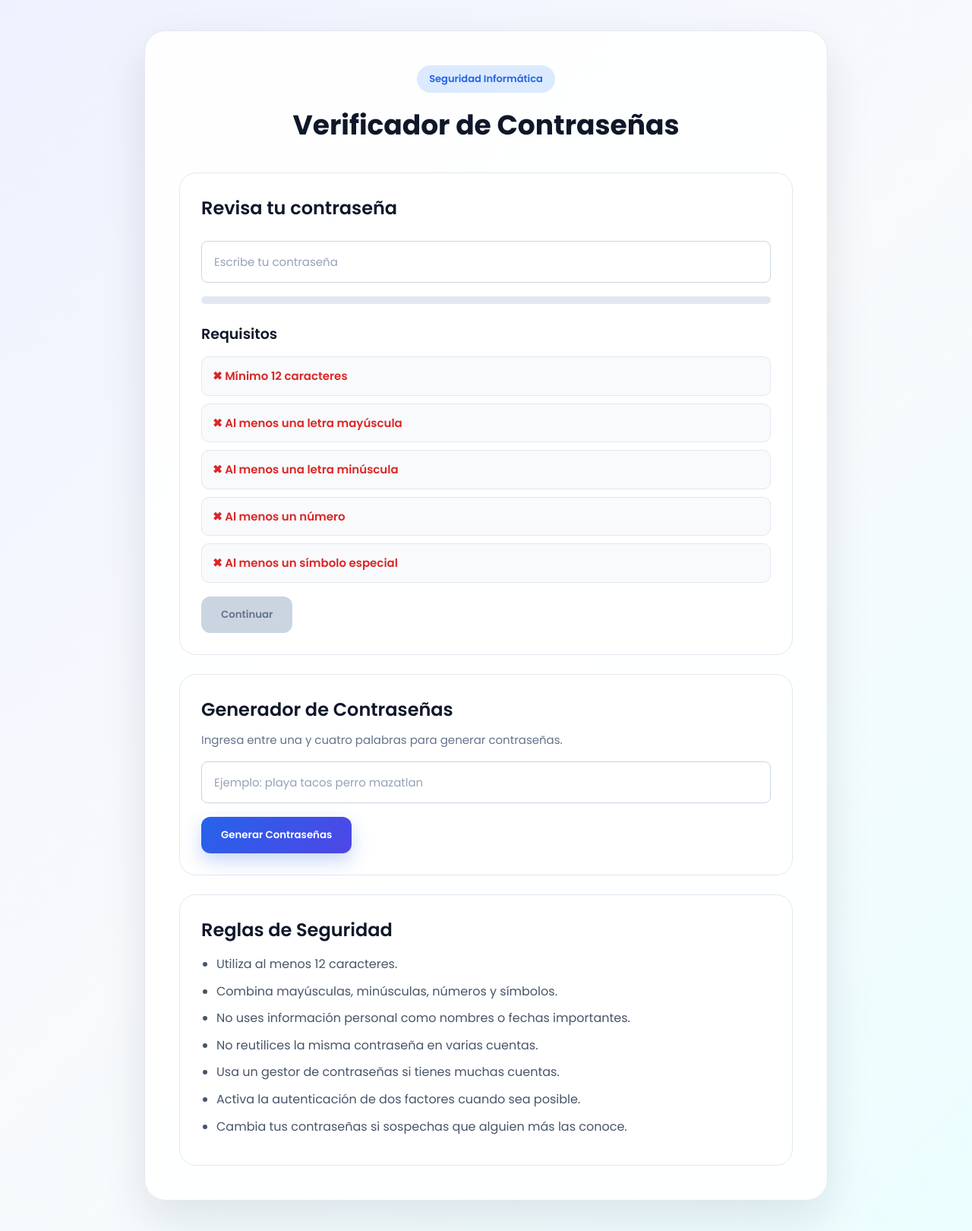
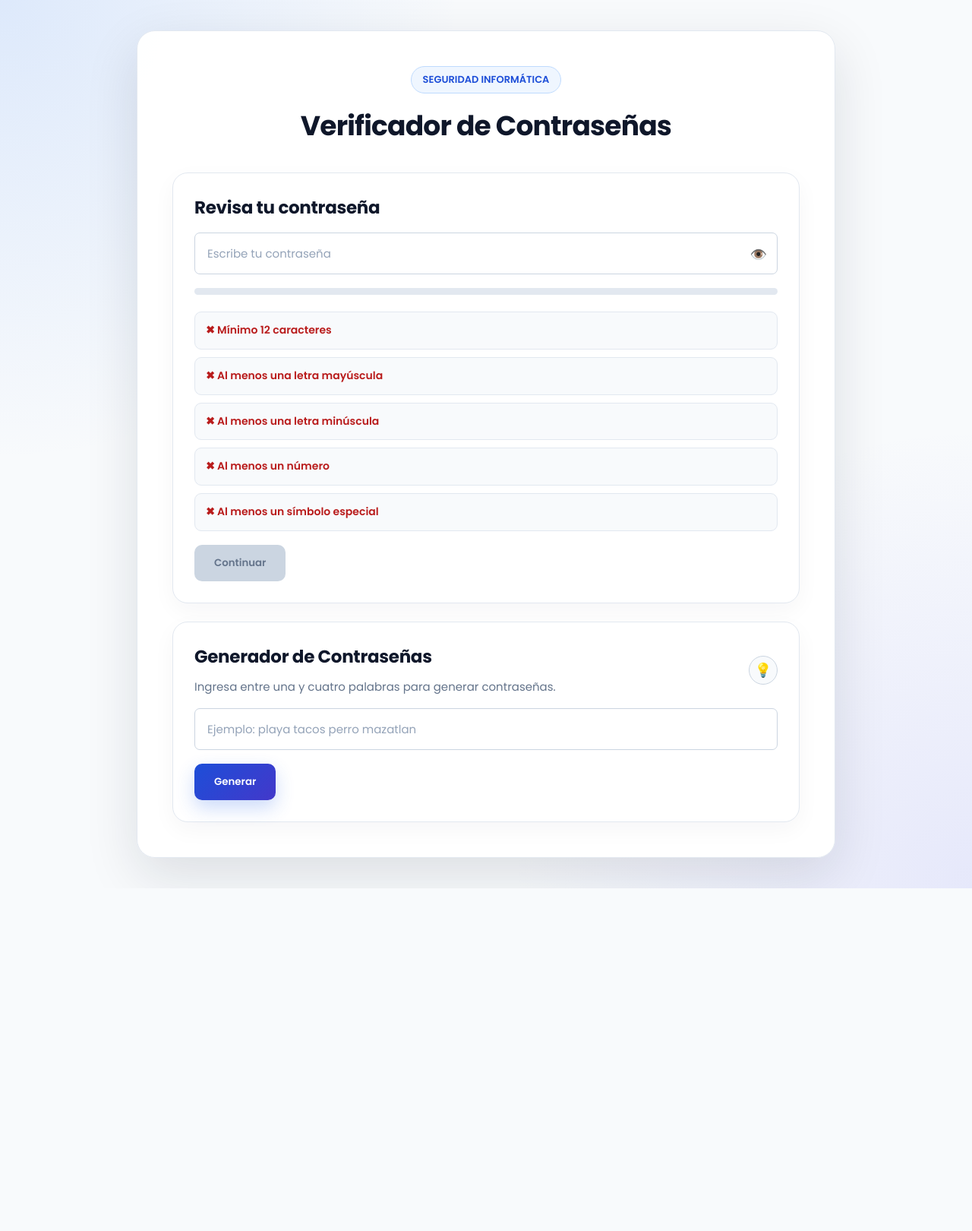
Before and after one commit to andreaosuna9/securepassword, a Flask app: page / in a window 1280 px wide. Shown: the whole page at 76% size. After the commit the page ends 1169 px from the top, so only its background shows below. Run offline with Flask 3, Linux system fonts and the light colour scheme.

Commit message:
Actualizo cambios del proyecto

```diff
--- a/templates/index.html
+++ b/templates/index.html
@@ -20,35 +20,39 @@
         body {
             font-family: 'Google Sans', 'Product Sans', 'Poppins', sans-serif;
             min-height: 100vh;
-            background: linear-gradient(135deg, #EEF2FF, #F8FAFC, #ECFEFF);
+            background:
+                radial-gradient(circle at top left, rgba(59, 130, 246, 0.14), transparent 35%),
+                radial-gradient(circle at bottom right, rgba(99, 102, 241, 0.12), transparent 35%),
+                #F8FAFC;
             padding: 40px 20px;
             color: #0F172A;
         }
 
         .contenedor {
-            max-width: 900px;
+            max-width: 920px;
             margin: auto;
-            background: rgba(255, 255, 255, 0.95);
-            padding: 45px;
-            border-radius: 28px;
-            box-shadow: 0 25px 60px rgba(15, 23, 42, 0.10);
+            background: rgba(255, 255, 255, 0.98);
+            padding: 46px;
+            border-radius: 24px;
+            box-shadow: 0 24px 70px rgba(15, 23, 42, 0.12);
             border: 1px solid #E2E8F0;
         }
 
         .encabezado {
             text-align: center;
-            margin-bottom: 35px;
+            margin-bottom: 34px;
         }
 
         .badge {
             display: inline-block;
-            background: #DBEAFE;
-            color: #2563EB;
-            padding: 8px 16px;
-            border-radius: 50px;
+            background: #EFF6FF;
+            color: #1D4ED8;
+            padding: 7px 15px;
+            border-radius: 999px;
             font-size: 13px;
             font-weight: 600;
             margin-bottom: 15px;
+            border: 1px solid #BFDBFE;
         }
 
         h1 {
@@ -56,18 +60,20 @@
             color: #0F172A;
             margin-bottom: 12px;
             font-weight: 700;
+            letter-spacing: -0.8px;
         }
 
         h2 {
             color: #0F172A;
-            font-size: 24px;
+            font-size: 23px;
             margin-bottom: 10px;
-            font-weight: 600;
+            font-weight: 650;
+            letter-spacing: -0.3px;
         }
 
         h3 {
             color: #0F172A;
-            font-size: 19px;
+            font-size: 18px;
             margin: 25px 0 15px;
             font-weight: 600;
         }
@@ -81,17 +87,79 @@
         .seccion {
             background: #FFFFFF;
             border: 1px solid #E2E8F0;
-            border-radius: 22px;
+            border-radius: 20px;
             padding: 28px;
-            margin-top: 25px;
+            margin-top: 24px;
+            box-shadow: 0 10px 30px rgba(15, 23, 42, 0.04);
+        }
+
+        .titulo-seccion {
+            display: flex;
+            justify-content: space-between;
+            align-items: center;
+            gap: 15px;
+            margin-bottom: 8px;
+        }
+
+        .info-btn {
+            width: 38px;
+            height: 38px;
+            border-radius: 50%;
+            border: 1px solid #CBD5E1;
+            background: #F8FAFC;
+            color: #2563EB;
+            font-size: 18px;
+            cursor: pointer;
+            box-shadow: none;
+            margin-top: 0;
+            padding: 0;
+            display: flex;
+            justify-content: center;
+            align-items: center;
+            transition: 0.3s;
+        }
+
+        .info-btn:hover {
+            background: #EFF6FF;
+            transform: translateY(-1px);
+            box-shadow: 0 8px 18px rgba(37, 99, 235, 0.12);
+        }
+
+        .info-box {
+            display: none;
+            margin-top: 18px;
+            padding: 20px;
+            border-radius: 16px;
+            background: #F8FAFC;
+            border: 1px solid #E2E8F0;
+        }
+
+        .info-box.activo {
+            display: block;
+        }
+
+        .info-box ul {
+            padding-left: 18px;
+            margin-top: 8px;
+        }
+
+        .info-box li {
+            margin-bottom: 9px;
+            color: #475569;
+            line-height: 1.6;
+            font-size: 14px;
+        }
+
+        .input-contenedor {
+            position: relative;
+            margin-top: 16px;
         }
 
         input {
             width: 100%;
-            padding: 15px 16px;
+            padding: 15px 46px 15px 16px;
             border: 1px solid #CBD5E1;
-            border-radius: 8px;
-            margin-top: 16px;
+            border-radius: 7px;
             font-size: 15px;
             font-family: 'Google Sans', 'Product Sans', 'Poppins', sans-serif;
             color: #0F172A;
@@ -110,23 +178,39 @@
             box-shadow: 0 0 0 3px rgba(37, 99, 235, 0.10);
         }
 
+        .ojo {
+            position: absolute;
+            right: 14px;
+            top: 50%;
+            transform: translateY(-50%);
+            cursor: pointer;
+            color: #64748B;
+            font-size: 18px;
+            user-select: none;
+            transition: 0.2s;
+        }
+
+        .ojo:hover {
+            color: #2563EB;
+        }
+
         button {
-            background: linear-gradient(135deg, #2563EB, #4F46E5);
+            background: linear-gradient(135deg, #1D4ED8, #4338CA);
             color: white;
             border: none;
             padding: 14px 26px;
-            border-radius: 12px;
+            border-radius: 10px;
             cursor: pointer;
             font-family: 'Google Sans', 'Product Sans', 'Poppins', sans-serif;
             font-weight: 600;
             margin-top: 18px;
             transition: 0.3s;
-            box-shadow: 0 10px 25px rgba(37, 99, 235, 0.25);
+            box-shadow: 0 10px 25px rgba(37, 99, 235, 0.24);
         }
 
         button:hover {
             transform: translateY(-2px);
-            box-shadow: 0 15px 30px rgba(37, 99, 235, 0.32);
+            box-shadow: 0 15px 30px rgba(37, 99, 235, 0.30);
         }
 
         button:disabled {
@@ -140,28 +224,30 @@
         .requisitos {
             display: grid;
             gap: 10px;
+            margin-top: 22px;
         }
 
         .requisitos p {
             padding: 12px 14px;
-            border-radius: 10px;
+            border-radius: 9px;
             background: #F8FAFC;
             border: 1px solid #E2E8F0;
+            font-size: 14px;
         }
 
         .ok {
-            color: #16A34A;
+            color: #15803D;
             font-weight: 600;
         }
 
         .bad {
-            color: #DC2626;
+            color: #B91C1C;
             font-weight: 600;
         }
 
         .barra {
             width: 100%;
-            height: 10px;
+            height: 9px;
             background: #E2E8F0;
             border-radius: 20px;
             margin-top: 18px;
@@ -185,21 +271,10 @@
             background: #F8FAFC;
             border: 1px solid #E2E8F0;
             padding: 12px 14px;
-            border-radius: 10px;
+            border-radius: 9px;
             margin-bottom: 10px;
             color: #334155;
             font-weight: 500;
-        }
-
-        .consejos {
-            padding-left: 20px;
-            margin-top: 15px;
-        }
-
-        .consejos li {
-            margin-bottom: 10px;
-            color: #475569;
-            line-height: 1.6;
         }
 
         @media (max-width: 600px) {
@@ -214,6 +289,10 @@
             .seccion {
                 padding: 22px;
             }
+
+            .titulo-seccion {
+                align-items: flex-start;
+            }
         }
     </style>
 
@@ -225,10 +304,9 @@
 
         <div class="encabezado">
 
-            <span class="badge">Seguridad Informática</span>
+            <span class="badge">SEGURIDAD INFORMÁTICA</span>
 
             <h1>Verificador de Contraseñas</h1>
-
 
         </div>
 
@@ -236,13 +314,14 @@
 
             <h2>Revisa tu contraseña</h2>
 
+            <div class="input-contenedor">
                 <input type="password" id="password" placeholder="Escribe tu contraseña">
+                <span class="ojo" onclick="verPassword()" id="ojo">👁️</span>
+            </div>
 
             <div class="barra">
                 <div id="fuerza"></div>
             </div>
-
-            <h3>Requisitos</h3>
 
             <div class="requisitos">
 
@@ -276,18 +355,46 @@
 
         <div class="seccion">
 
+            <div class="titulo-seccion">
+
+                <div>
                     <h2>Generador de Contraseñas</h2>
 
                     <p>
                         Ingresa entre una y cuatro palabras para generar contraseñas.
                     </p>
+                </div>
+
+                <button class="info-btn" type="button" onclick="mostrarInfo()" title="Consejos de seguridad">
+                    💡
+                </button>
+
+            </div>
+
+            <div class="info-box" id="infoBox">
+
+                <p>
+                    Reglas para crear una contraseña segura:
+                </p>
+
+                <ul>
+                    <li>Utiliza al menos 12 caracteres.</li>
+                    <li>Combina mayúsculas, minúsculas, números y símbolos.</li>
+                    <li>No uses información personal como nombres o fechas importantes.</li>
+                    <li>No reutilices la misma contraseña en varias cuentas.</li>
+                    <li>Activa la autenticación de dos factores cuando sea posible.</li>
+                </ul>
+
+            </div>
 
             <form method="POST">
 
+                <div class="input-contenedor">
                     <input type="text" name="palabras" placeholder="Ejemplo: playa tacos perro mazatlan">
+                </div>
 
                 <button type="submit">
-                    Generar Contraseñas
+                    Generar
                 </button>
 
             </form>
@@ -305,22 +412,6 @@
             </ul>
 
             {% endif %}
-
-        </div>
-
-        <div class="seccion">
-
-            <h2>Reglas de Seguridad</h2>
-
-            <ul class="consejos">
-                <li>Utiliza al menos 12 caracteres.</li>
-                <li>Combina mayúsculas, minúsculas, números y símbolos.</li>
-                <li>No uses información personal como nombres o fechas importantes.</li>
-                <li>No reutilices la misma contraseña en varias cuentas.</li>
-                <li>Usa un gestor de contraseñas si tienes muchas cuentas.</li>
-                <li>Activa la autenticación de dos factores cuando sea posible.</li>
-                <li>Cambia tus contraseñas si sospechas que alguien más las conoce.</li>
-            </ul>
 
         </div>
 
@@ -422,6 +513,31 @@
 
         }
 
+        function verPassword() {
+
+            let ojo =
+                document.getElementById("ojo");
+
+            if (password.type === "password") {
+                password.type = "text";
+                ojo.innerHTML = "🙈";
+            }
+            else {
+                password.type = "password";
+                ojo.innerHTML = "👁️";
+            }
+
+        }
+
+        function mostrarInfo() {
+
+            let infoBox =
+                document.getElementById("infoBox");
+
+            infoBox.classList.toggle("activo");
+
+        }
+
     </script>
 
 </body>
```
Also changed, not shown: templates/felicidades.html (+60 -19 lines). Lines whose indentation alone changed are shown as unchanged.
